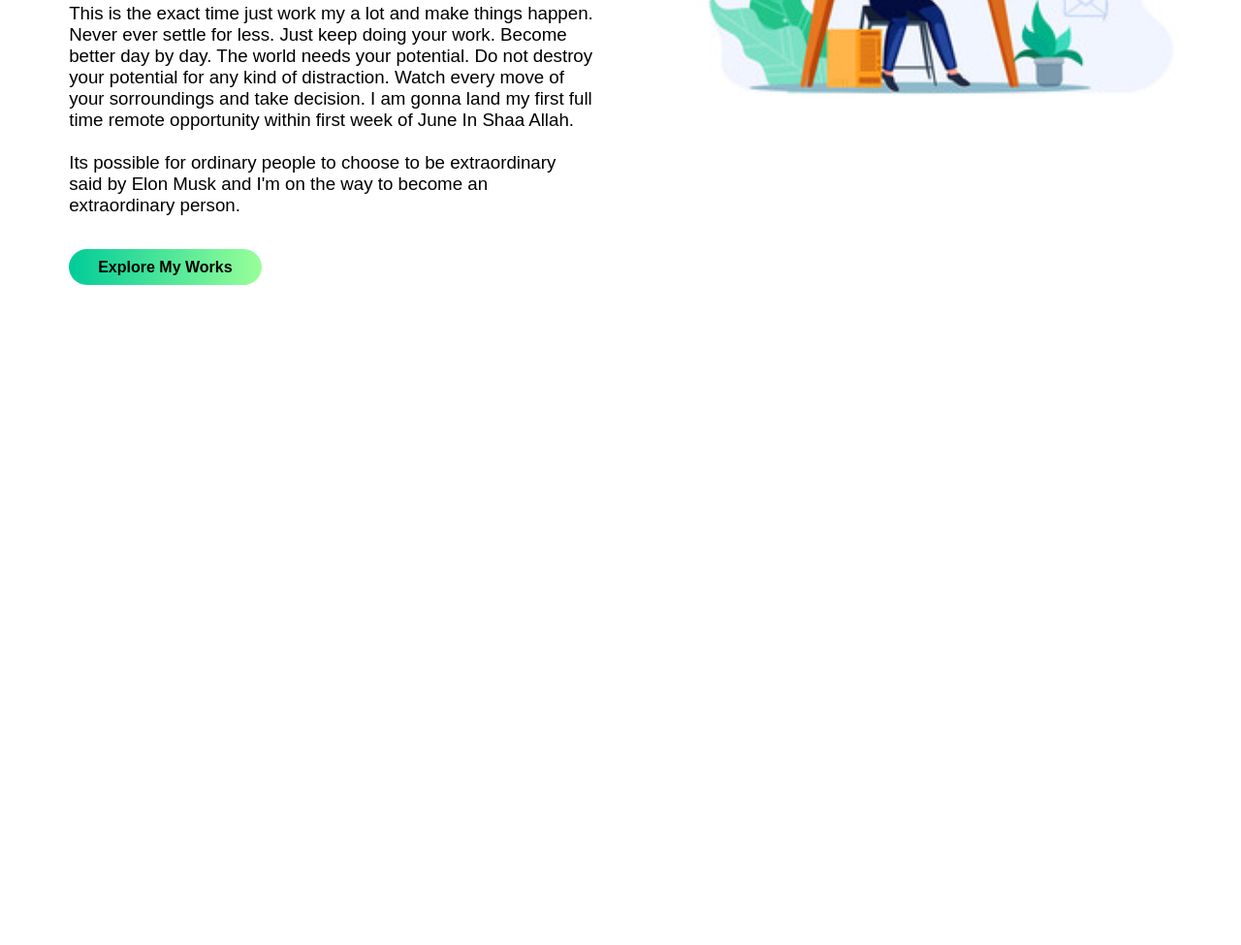
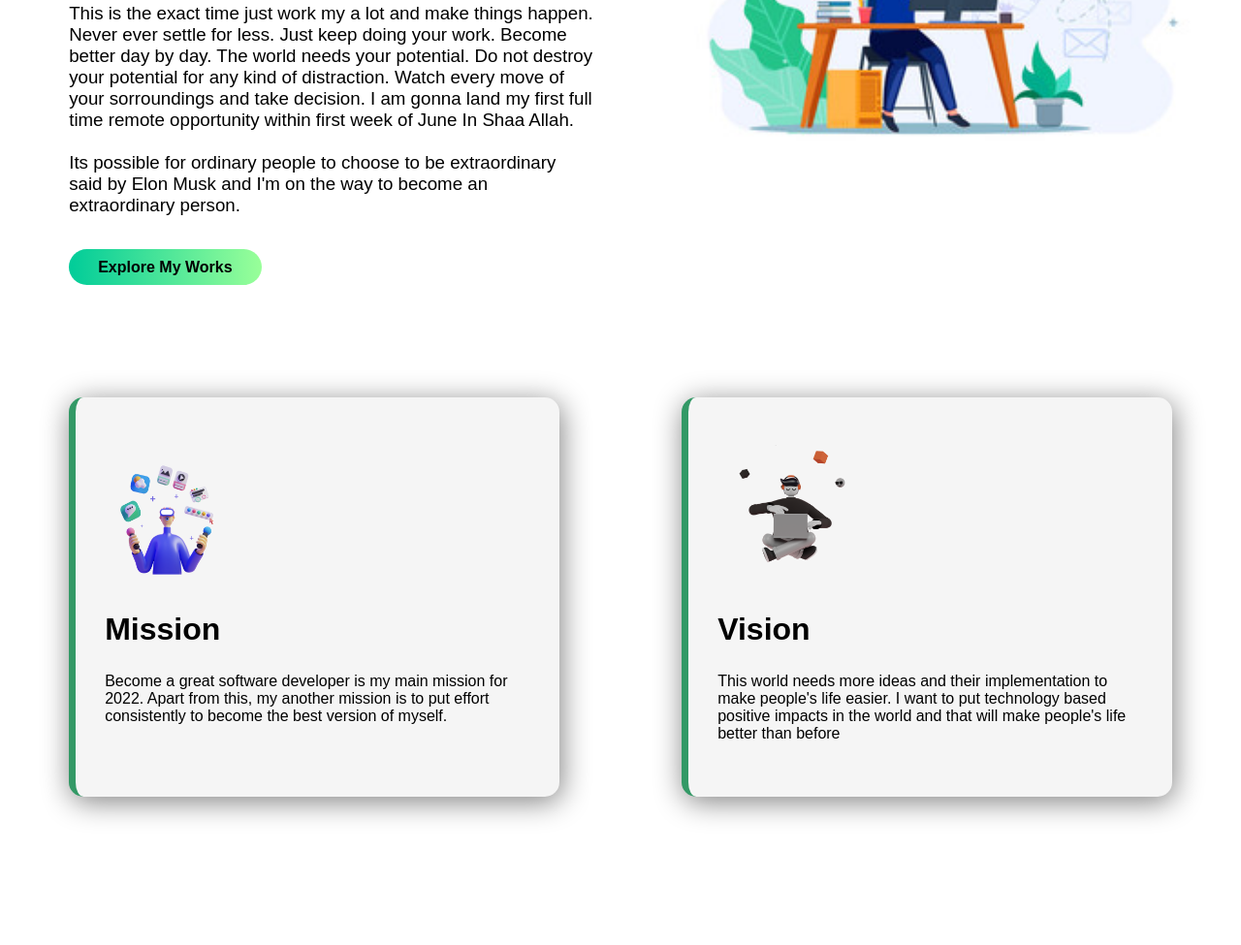
Before and after one commit to Naeem444/Responsive-practice, a plain HTML site: page index.html in a window 1280 px wide. Shown: the part 348-1323 px from the top of the page at 97% size. Before the commit the page ends 800 px from the top, so only its background shows below. Drawn offline with Linux system fonts and the light colour scheme.

Commit message:
added non-responsive text boxes decorated with basic box shadows

```diff
--- a/Styles/main.css
+++ b/Styles/main.css
@@ -2,8 +2,9 @@ body {
   background-color: white;
 }
 
-.init-section {
+.flexible-container {
   display: flex;
+  margin-bottom: 150px;
 }
 
 .init-left-half {
@@ -22,7 +23,7 @@ body {
 .main_image {
   height: 450px;
   width: 600px;
-  margin-top: 8%;
+  margin-top: 15%;
 }
 .init-half-paragraph {
   width: 90%;
@@ -60,3 +61,42 @@ body {
   left: -70px;
   opacity: 0.5;
 }
+
+.boxes-container {
+  display: flex;
+}
+
+.boxes {
+  width: 50%;
+
+  margin-left: 5%;
+  margin-right: 5%;
+  margin-bottom: 150px;
+  box-shadow: 2px 5px 30px gray;
+  border-radius: 15px;
+
+  padding: 40px 30px;
+
+  background-color: whitesmoke;
+
+  border-left: 7px solid #339966;
+  /* This is way to use gradient */
+  /* border-image: linear-gradient(to bottom, #009933 0%, #99ff66 100%); */
+  /* border-image-slice: 1; */
+}
+
+.boxes h1 {
+  font-family: Arial, Helvetica, sans-serif;
+  font-size: 2em;
+  font-weight: 550;
+}
+.boxes p {
+  font-family: Arial, Helvetica, sans-serif;
+  /* font-size: 2em; */
+  font-weight: 500;
+}
+
+.boxes .box-image {
+  height: 150px;
+  width: 150px;
+}
--- a/index.html
+++ b/index.html
@@ -16,7 +16,7 @@
     <link rel="stylesheet" href="Styles/main.css" />
   </head>
   <body>
-    <section class="init-section">
+    <section class="flexible-container">
       <div class="init-left-half">
         <img class="image-shape-left" src="images/shapes/shape-4.png" />
 
@@ -29,17 +29,41 @@
           day by day. The world needs your potential. Do not destroy your
           potential for any kind of distraction. Watch every move of your
           sorroundings and take decision. I am gonna land my first full time
-          remote opportunity within first week of June In Shaa Allah.<br><br>
-          Its possible for ordinary people to choose to be extraordinary said by Elon Musk and I'm on the way to become an extraordinary person.
+          remote opportunity within first week of June In Shaa Allah.<br /><br />
+          Its possible for ordinary people to choose to be extraordinary said by
+          Elon Musk and I'm on the way to become an extraordinary person.
         </h3>
-        <a class="initial-button" target="_blank" href="www.Linkedin.com">Explore My Works</a>
+        <a class="initial-button" target="_blank" href="www.Linkedin.com"
+          >Explore My Works</a
+        >
       </div>
       <div class="init-half-image">
         <img class="main_image" src="images/main_image2.jpg" />
+      </div>
+    </section>
 
-
+    <section>
+      <div class="boxes-container">
+        <div class="boxes">
+          <img class="box-image" src="images/illustrators/illustrator-1.png" />
+          <h1>Mission</h1>
+          <p>
+            Become a great software developer is my main mission for 2022. Apart
+            from this, my another mission is to put effort consistently to
+            become the best version of myself.
+          </p>
+        </div>
+        <div class="boxes">
+          <img class="box-image" src="images/illustrators/illustrator-2.png" />
+          <h1>Vision</h1>
+          <p>
+            This world needs more ideas and their implementation to make
+            people's life easier. I want to put technology based positive
+            impacts in the world and that will make people's life better than
+            before
+          </p>
+        </div>
       </div>
-
     </section>
   </body>
 </html>
```
